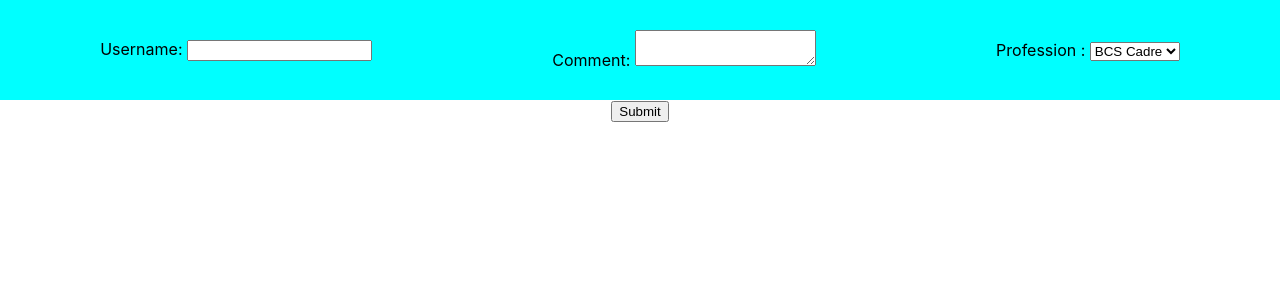
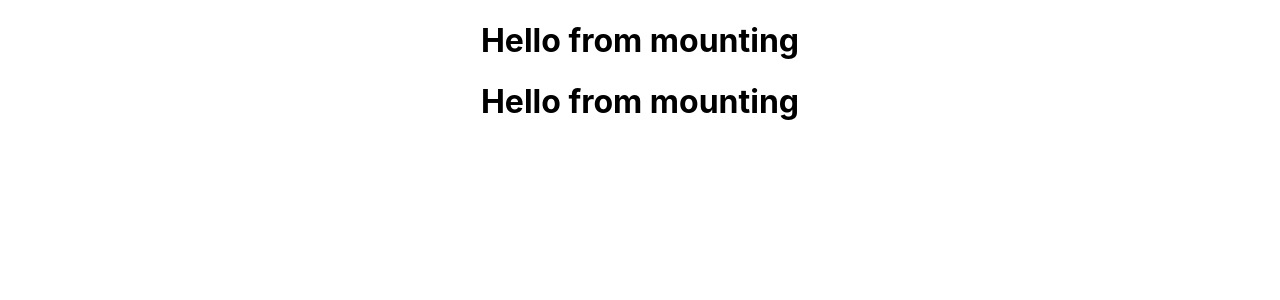
Before and after one commit to shaafiiull/step_by_step_react, a React (Create React App) app: page / in a window 1280 px wide. Shown: the top 300 px of the page. Built offline with nearby package versions, Linux system fonts and the light colour scheme.

Commit message:
how different lifecycle methods are being executed when a component is being mounted

```diff
--- a/src/App.js
+++ b/src/App.js
@@ -1,6 +1,7 @@
 import "./App.css";
 import ConditionalRendering from "./conditional rendering/ConditionalRendering";
 import UserForm from "./Form Handling/UserForm";
+import MountingMethods from "./LifeCycleMethods/MountingMethods";
 import ListRendering from "./ListRendering/ListRendering";
 import ParentComponent from "./methodasProps/ParentComponent";
 import BindingEvent from "./module01/BindingEvent";
@@ -14,7 +15,8 @@ import Style from "./Styling/Style";
 function App() {
   return (
     <div className="App">
-      <UserForm></UserForm>
+      <MountingMethods></MountingMethods>
+      {/* <UserForm></UserForm> */}
       {/* <Style greeting="Hello from parent" shouldGreet={false}></Style> */}
       {/* <ListRendering></ListRendering> */}
       {/* <ConditionalRendering></ConditionalRendering> */}
--- /dev/null
+++ b/src/LifeCycleMethods/MountingMethods.js
@@ -0,0 +1,38 @@
+import React, { Component } from "react";
+import MountingMethodsChild from "./MountingMethodsChild.js";
+
+class MountingMethods extends Component {
+  constructor(props) {
+    super(props);
+    this.state = {
+      name: "Shams",
+    };
+    console.log(
+      "First: constructor is the First lifecycle method when component is being mounted"
+    );
+  }
+  static getDerivedStateFromProps(props, state) {
+    console.log(
+      "Second: getDerivedStateFromProps is the Second lifecycle method when component is being mounted"
+    );
+    return null;
+  }
+  componentDidMount() {
+    console.log(
+      "Fourth: componentDidMount is the Fourth lifecycle method when component is being mounted"
+    );
+  }
+  render() {
+    console.log(
+      "Third: render method is the Third lifecycle method when component is being mounted"
+    );
+    return (
+      <div>
+        <h1>Hello from mounting </h1>
+        <MountingMethodsChild></MountingMethodsChild>
+      </div>
+    );
+  }
+}
+
+export default MountingMethods;
--- /dev/null
+++ b/src/LifeCycleMethods/MountingMethodsChild.js.js
@@ -0,0 +1,36 @@
+import React, { Component } from "react";
+
+class MountingMethodsChild extends Component {
+  constructor(props) {
+    super(props);
+    this.state = {
+      name: "Shams",
+    };
+    console.log(
+      "First: constructor is the First lifecycle method when component is being mounted"
+    );
+  }
+  static getDerivedStateFromProps(props, state) {
+    console.log(
+      "Second: getDerivedStateFromProps is the Second lifecycle method when component is being mounted"
+    );
+    return null;
+  }
+  componentDidMount() {
+    console.log(
+      "Fourth: componentDidMount is the Fourth lifecycle method when component is being mounted"
+    );
+  }
+  render() {
+    console.log(
+      "Third: render method is the Third lifecycle method when component is being mounted"
+    );
+    return (
+      <div>
+        <h1>Hello from mounting </h1>
+      </div>
+    );
+  }
+}
+
+export default MountingMethodsChild;
```
